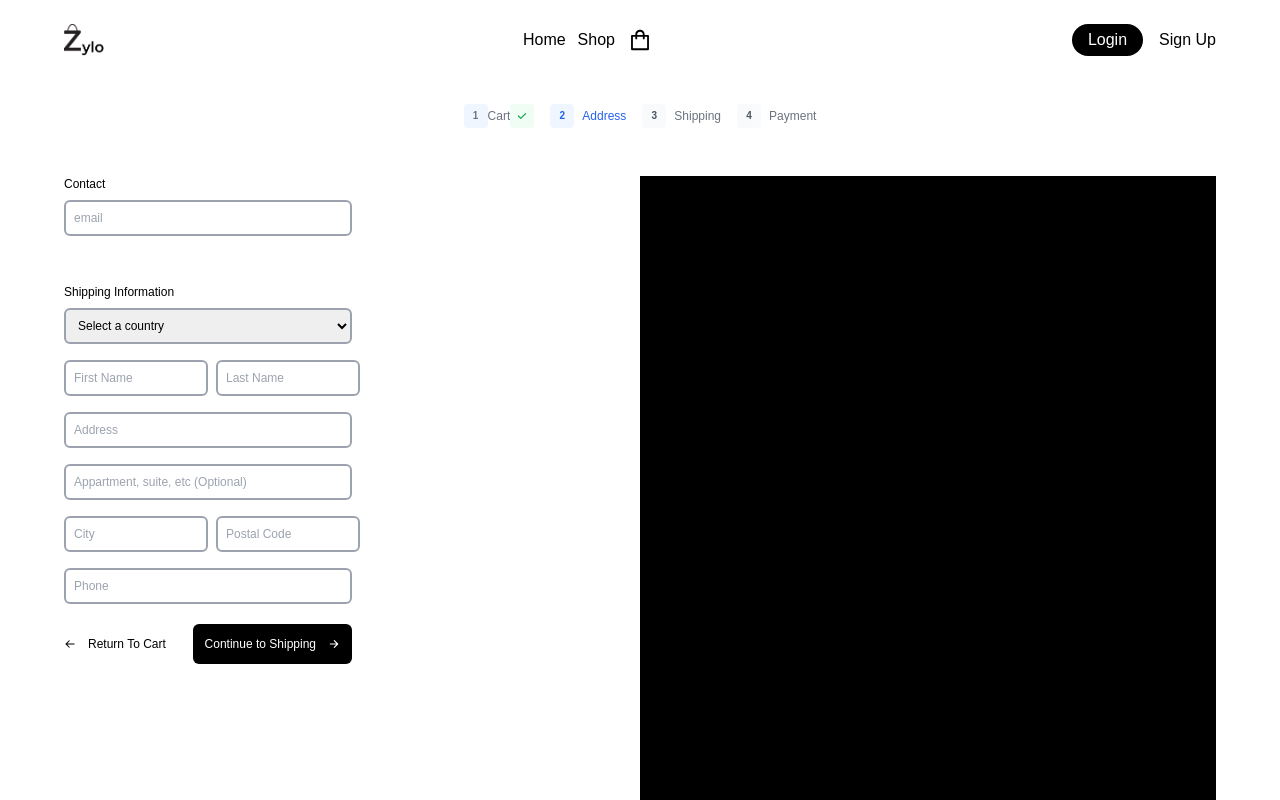
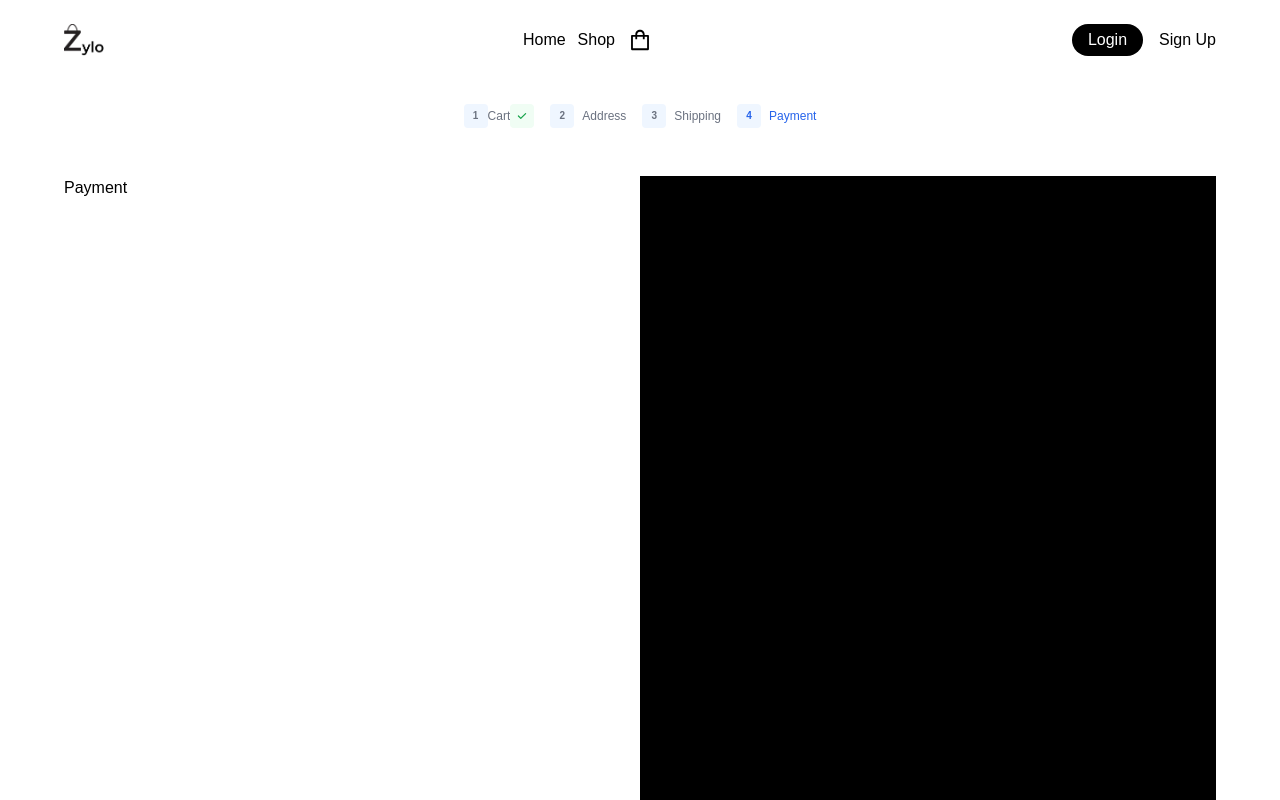
Before and after one commit to mohamed-tsx/e-commerce, a React (Vite) app in the folder Client/: page /checkout in a window 1280 px wide. Shown: the top 800 px of the page. Built offline with nearby package versions, Linux system fonts and the light colour scheme.

Commit message:
implemented the checkout stage changing

```diff
--- a/Client/src/Components/information.tsx
+++ b/Client/src/Components/information.tsx
@@ -1,8 +1,10 @@
 import { BiArrowBack } from "react-icons/bi";
 import { IoArrowForward } from "react-icons/io5";
 import countries from "../Lib/Countries";
+import { useCheckout } from "../Hooks/useCheckout";
 
 const Information = () => {
+  const { changeStageToShipping } = useCheckout();
   return (
     <div className="w-1/2">
       <div className="text-xs">
@@ -97,7 +99,10 @@ const Information = () => {
         <button className=" flex text-xs items-center gap-3 mt-5">
           <BiArrowBack /> Return To Cart
         </button>
-        <button className=" flex text-xs items-center gap-3 mt-5 bg-black text-white p-3 rounded-md">
+        <button
+          className=" flex text-xs items-center gap-3 mt-5 bg-black text-white p-3 rounded-md"
+          onClick={() => changeStageToShipping()}
+        >
           Continue to Shipping <IoArrowForward />
         </button>
       </div>
--- a/Client/src/Hooks/useCheckout.ts
+++ b/Client/src/Hooks/useCheckout.ts
@@ -1,38 +1,28 @@
 import { create } from "zustand";
 import { createJSONStorage, persist } from "zustand/middleware";
 
-type useCheckout = {
-  stage: string;
+// Define the type for the state and actions
+type CheckoutState = {
+  stage: string | null;
   changeStageToCart: () => void;
   changeStageToAddress: () => void;
   changeStageToShipping: () => void;
   changeStageToPayment: () => void;
 };
-export const useCheckout = create<useCheckout>()(
+
+// Create the Zustand store with persistence
+export const useCheckout = create<CheckoutState>()(
   persist(
     (set) => ({
-      stage: "",
-      changeStageToCart: () => {
-        set(() => ({
-          stage: "Cart",
-        }));
-      },
-      changeStageToAddress: () => {
-        set(() => ({
-          stage: "Address",
-        }));
-      },
-      changeStageToPayment: () => {
-        set(() => ({
-          stage: "Payment",
-        }));
-      },
-      changeStageToShipping: () => {
-        set(() => ({
-          stage: "Shipping",
-        }));
-      },
+      stage: "Payment",
+      changeStageToCart: () => set({ stage: "Cart" }),
+      changeStageToAddress: () => set({ stage: "Address" }),
+      changeStageToShipping: () => set({ stage: "Shipping" }),
+      changeStageToPayment: () => set({ stage: "Payment" }),
     }),
-    { name: "checkout-storage", storage: createJSONStorage(() => localStorage) }
+    {
+      name: "checkout-storage",
+      storage: createJSONStorage(() => localStorage),
+    }
   )
 );
--- a/Client/src/Pages/Checkout Page/Checkout.tsx
+++ b/Client/src/Pages/Checkout Page/Checkout.tsx
@@ -1,5 +1,7 @@
 import Information from "../../Components/information";
+import { useCheckout } from "../../Hooks/useCheckout";
 const Checkout = () => {
+  const stage = useCheckout((state) => state.stage);
   return (
     <div className="flex flex-col mt-12">
       <div
@@ -10,13 +12,16 @@ const Checkout = () => {
 
         <div>
           <ol className="flex items-center gap-2 text-xs font-medium text-gray-500 sm:gap-4">
-            <li className="flex items-center">
+            <li
+              className={`flex items-center ${
+                stage === "Cart" ? "text-blue-600" : ""
+              }`}
+            >
               <span className="size-6 rounded bg-blue-50 text-center text-[10px]/6 font-bold">
-                {" "}
-                1{" "}
+                1
               </span>
-
               <span> Cart </span>
+              {stage !== "Cart" && (
                 <span className="rounded bg-green-50 p-1.5 text-green-600">
                   <svg
                     xmlns="http://www.w3.org/2000/svg"
@@ -31,36 +36,52 @@ const Checkout = () => {
                     />
                   </svg>
                 </span>
+              )}
             </li>
 
-            <li className="flex items-center justify-center gap-2 text-blue-600">
+            <li
+              className={`flex items-center justify-center gap-2 ${
+                stage === "Address" ? "text-blue-600" : ""
+              }`}
+            >
               <span className="size-6 rounded bg-blue-50 text-center text-[10px]/6 font-bold">
-                {" "}
-                2{" "}
+                2
               </span>
-
-              <span> Address </span>
+              <span>Address</span>
             </li>
 
-            <li className="flex items-center justify-end gap-2">
-              <span className="size-6 rounded bg-gray-50 text-center text-[10px]/6 font-bold text-gray-600">
+            <li
+              className={`flex items-center justify-end gap-2 ${
+                stage === "Shipping" ? "text-blue-600" : ""
+              }`}
+            >
+              <span className="size-6 rounded bg-blue-50 text-center text-[10px]/6 font-bold">
                 3
               </span>
-
               <span> Shipping </span>
             </li>
-            <li className="flex items-center justify-end gap-2">
-              <span className="size-6 rounded bg-gray-50 text-center text-[10px]/6 font-bold text-gray-600">
+
+            <li
+              className={`flex items-center justify-end gap-2 ${
+                stage === "Payment" ? "text-blue-600" : ""
+              }`}
+            >
+              <span className="size-6 rounded bg-blue-50 text-center text-[10px]/6 font-bold">
                 4
               </span>
-
               <span> Payment </span>
             </li>
           </ol>
         </div>
       </div>
       <div className="flex">
+        {stage === "Address" ? (
           <Information />
+        ) : stage === "Payment" ? (
+          <p className="w-1/2">Payment</p>
+        ) : stage === "Shipping" ? (
+          <p className="w-1/2">Shipping</p>
+        ) : null}
         <div className="bg-black w-1/2 h-screen"></div>
       </div>
     </div>
```
Lines whose indentation alone changed are shown as unchanged.
